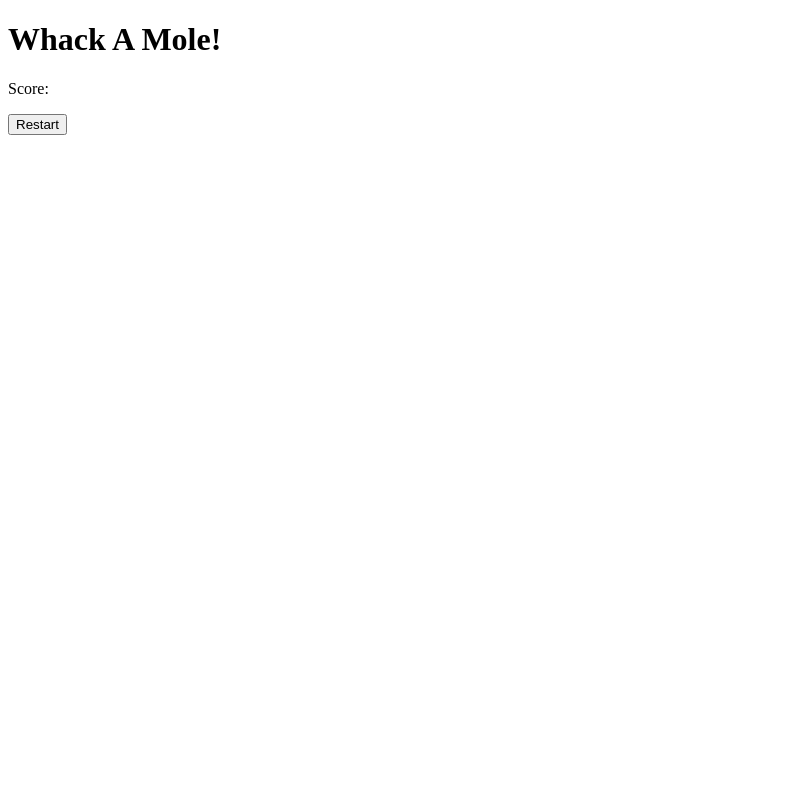
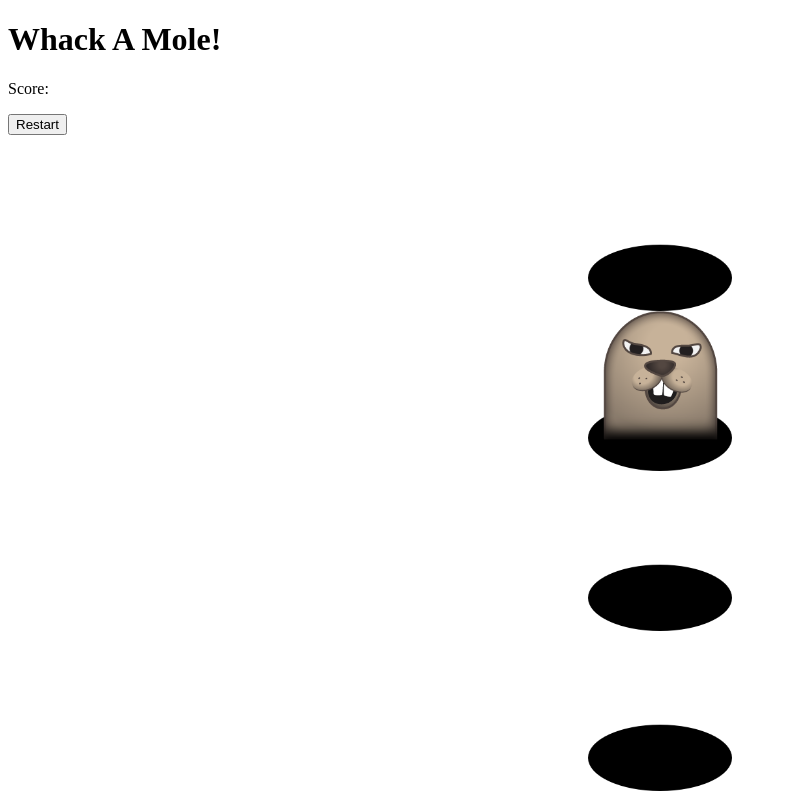
Before and after one commit to torbitj/whack-a-mole, a React (Vite) app: page / in a window 1280 px wide. Both pictures are taken after a click on the button "Play Now". Shown: the top 800 px of the page, without its empty margins (0-787 px from the left). Built offline with nearby package versions, Linux system fonts and the light colour scheme.

Commit message:
Add holes and mole to MoleHole component

```diff
--- a/src/GameBoard.jsx
+++ b/src/GameBoard.jsx
@@ -1,10 +1,11 @@
 import MoleHole from "./MoleHole";
-
+import { useGame } from "./GameContext";
 
 const GameBoard = () => {
+  const { numHoles } = useGame();
   return (
     <ul>
-
+      {Array.from({length:numHoles}, (_, i) => <MoleHole key={i} index={i} />)}
     </ul>
   )
 }
--- a/src/MoleHole.jsx
+++ b/src/MoleHole.jsx
@@ -1,5 +1,10 @@
-const MoleHole = () => {
-  return <li></li>
+import { useGame } from "./GameContext";
+
+const MoleHole = ({index}) => {
+  const { moleHole } = useGame();
+  return index === moleHole ?
+    <li className="hole mole"></li> :
+    <li className="hole"></li>
 }
 
 export default MoleHole;
--- a/src/index.css
+++ b/src/index.css
@@ -1,3 +1,11 @@
+ul {
+  list-style: none;
+}
+
+.hole,
+.mole {
+  height: 10em;
+}
 
 .hole {
   background: url("/hole.png") no-repeat center/contain;
```
